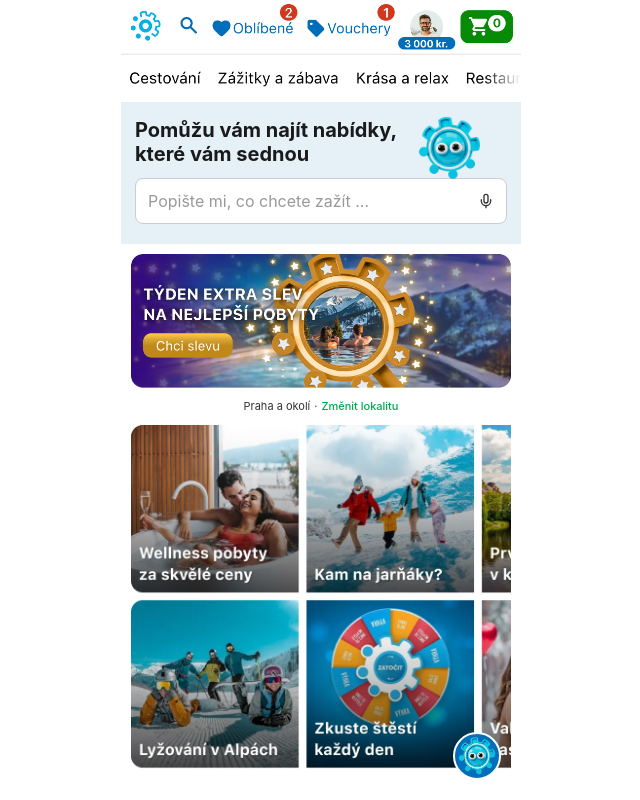
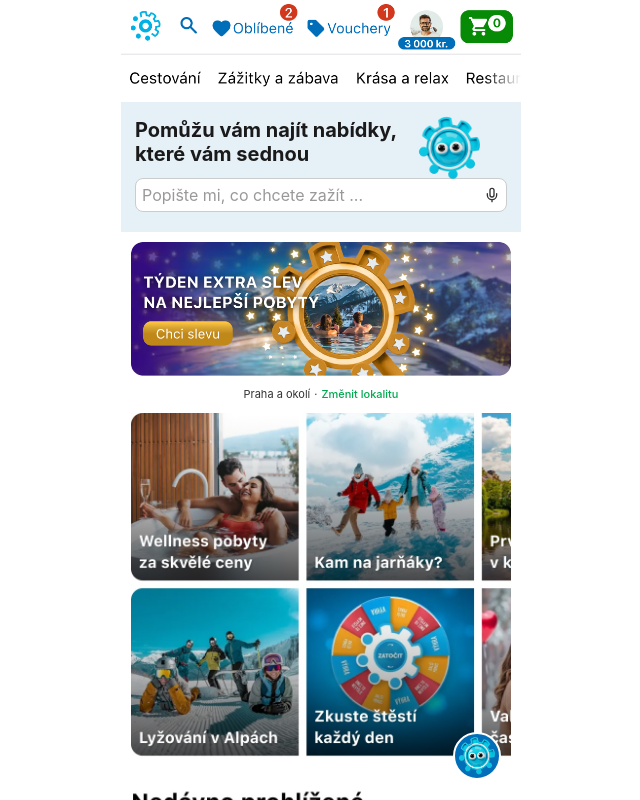
Before and after one commit to maroskadlec/slevac-ai, a React (Vite) app: page /mobile in a window 1280 px wide. Shown: the whole page, without its empty margins (319-959 px from the left). Built offline with nearby package versions, Linux system fonts and the light colour scheme.

Commit message:
Hero input: padding py-4px px-6px

```diff
--- a/src/components/FigmaMobile.tsx
+++ b/src/components/FigmaMobile.tsx
@@ -90,7 +90,7 @@ export default function FigmaMobile({ isOpen, onToggle }: MobileProps) {
             </h2>
 
             {/* Search Input */}
-            <div className="mt-[12px] bg-white rounded-[8px] px-[12px] py-[10px] flex items-center border border-solid border-[#CBCCCE]">
+            <div className="mt-[12px] bg-white rounded-[8px] px-[6px] py-[4px] flex items-center border border-solid border-[#CBCCCE]">
               <input
                 type="text"
                 value={heroInput}
```
